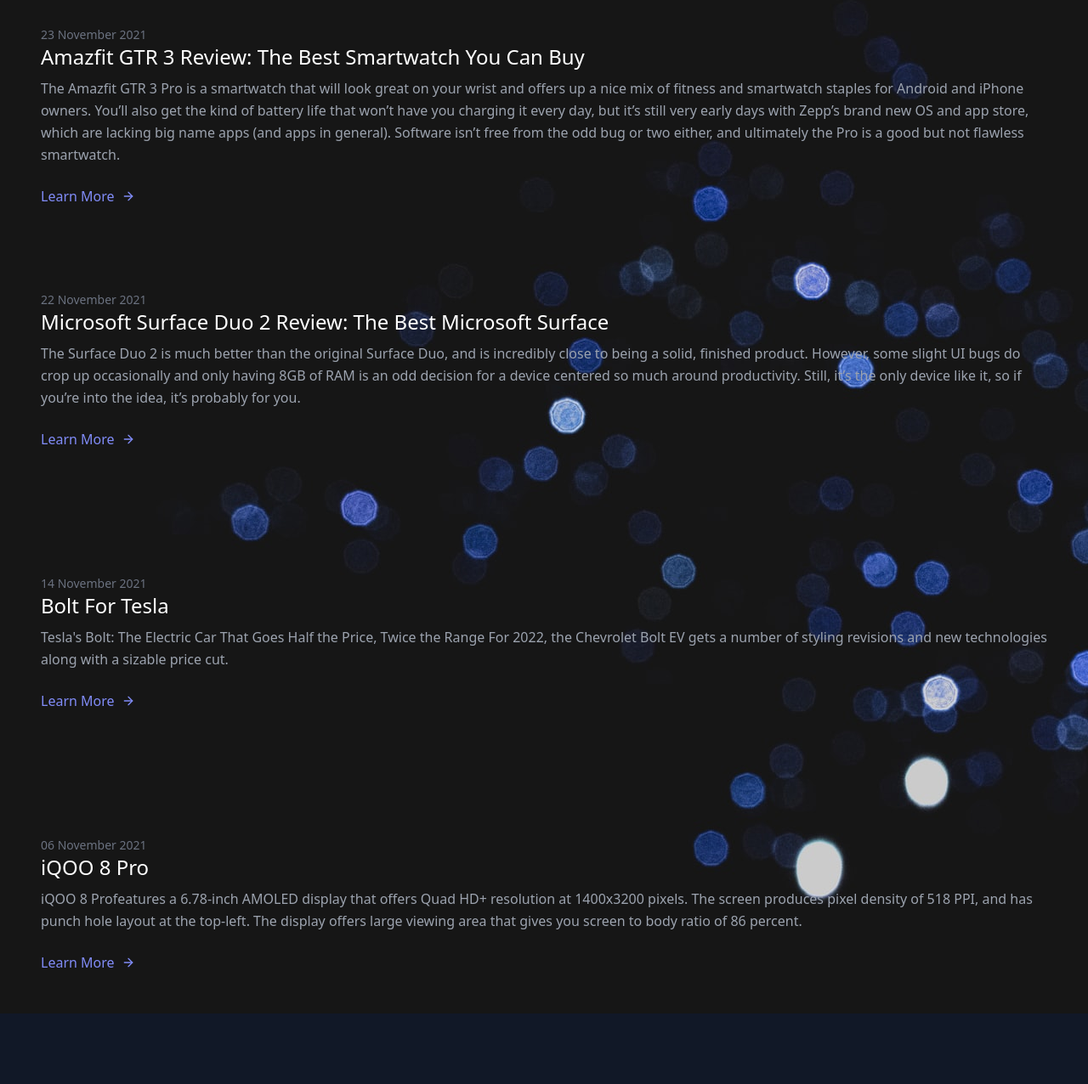
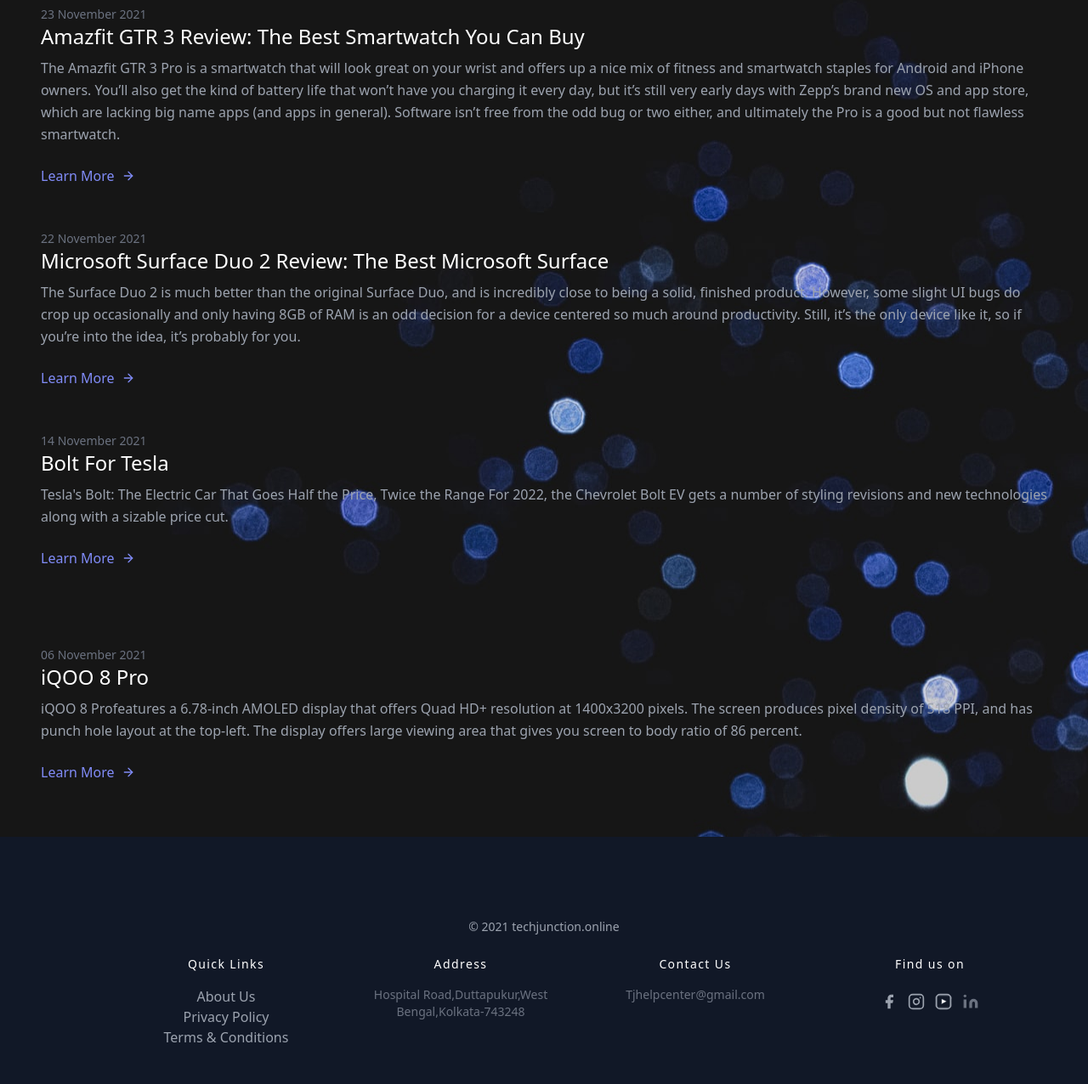
Before and after one commit to geekcreekgc/TJ, a plain HTML site: page blog/devices.html in a window 1280 px wide. Shown: the part 163-1439 px from the top of the page at 85% size. Drawn offline with nearby package versions, Linux system fonts and the light colour scheme; a web font is replaced by a local one.

Commit message:
fixed margin

```diff
--- a/blog/devices.html
+++ b/blog/devices.html
@@ -88,7 +88,7 @@
   <!--Blog 1-->
 
   <section class="text-gray-400 body-font overflow-hidden">
-    <div class="container px-5 py-5  mx-auto">
+    <div class="container px-5 my-4  mx-auto">
       <div class="-my-8 divide-y-2 divide-gray-800">
         <div class="py-8 flex flex-wrap md:flex-nowrap">
           <div class="md:w-64 md:mb-0 mb-6 flex-shrink-0 flex flex-col">
@@ -112,7 +112,7 @@
   </section>
 
   <section class="text-gray-400 body-font overflow-hidden">
-    <div class="container px-5 py-5  mx-auto">
+    <div class="container px-5 my-4  mx-auto">
       <div class="-my-8 divide-y-2 divide-gray-800">
         <div class="py-8 flex flex-wrap md:flex-nowrap">
           <div class="md:w-64 md:mb-0 mb-6 flex-shrink-0 flex flex-col">
@@ -136,7 +136,7 @@
   </section>
 
   <section class="text-gray-400 body-font overflow-hidden">
-    <div class="container px-5 py-24 mx-auto">
+    <div class="container px-5 my-4 mx-auto">
       <div class="-my-8 divide-y-2 divide-gray-800">
         <div class="py-8 flex flex-wrap md:flex-nowrap">
           <div class="md:w-64 md:mb-0 mb-6 flex-shrink-0 flex flex-col">
@@ -159,7 +159,7 @@
   </section>
 
   <section class="text-gray-400 body-font overflow-hidden">
-    <div class="container px-5 py-5  mx-auto">
+    <div style="margin-bottom:5%; margin-top: 5%;" class="container px-5   mx-auto">
       <div class="-my-8 divide-y-2 divide-gray-800">
         <div class="py-8 flex flex-wrap md:flex-nowrap">
           <div class="md:w-64 md:mb-0 mb-6 flex-shrink-0 flex flex-col">
```
Also changed, not shown: blog/cybersecurity.html (+3 -3 lines).
